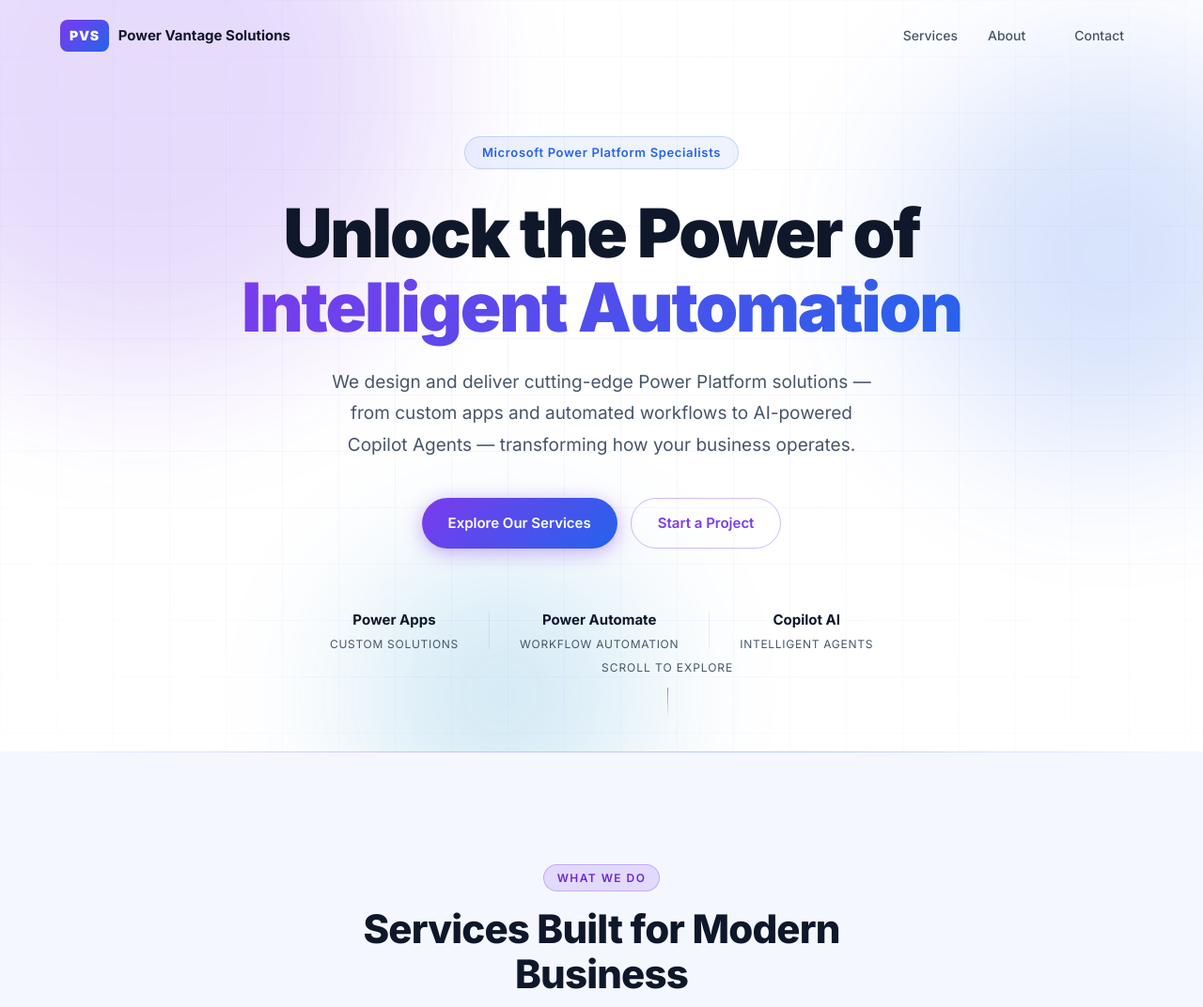
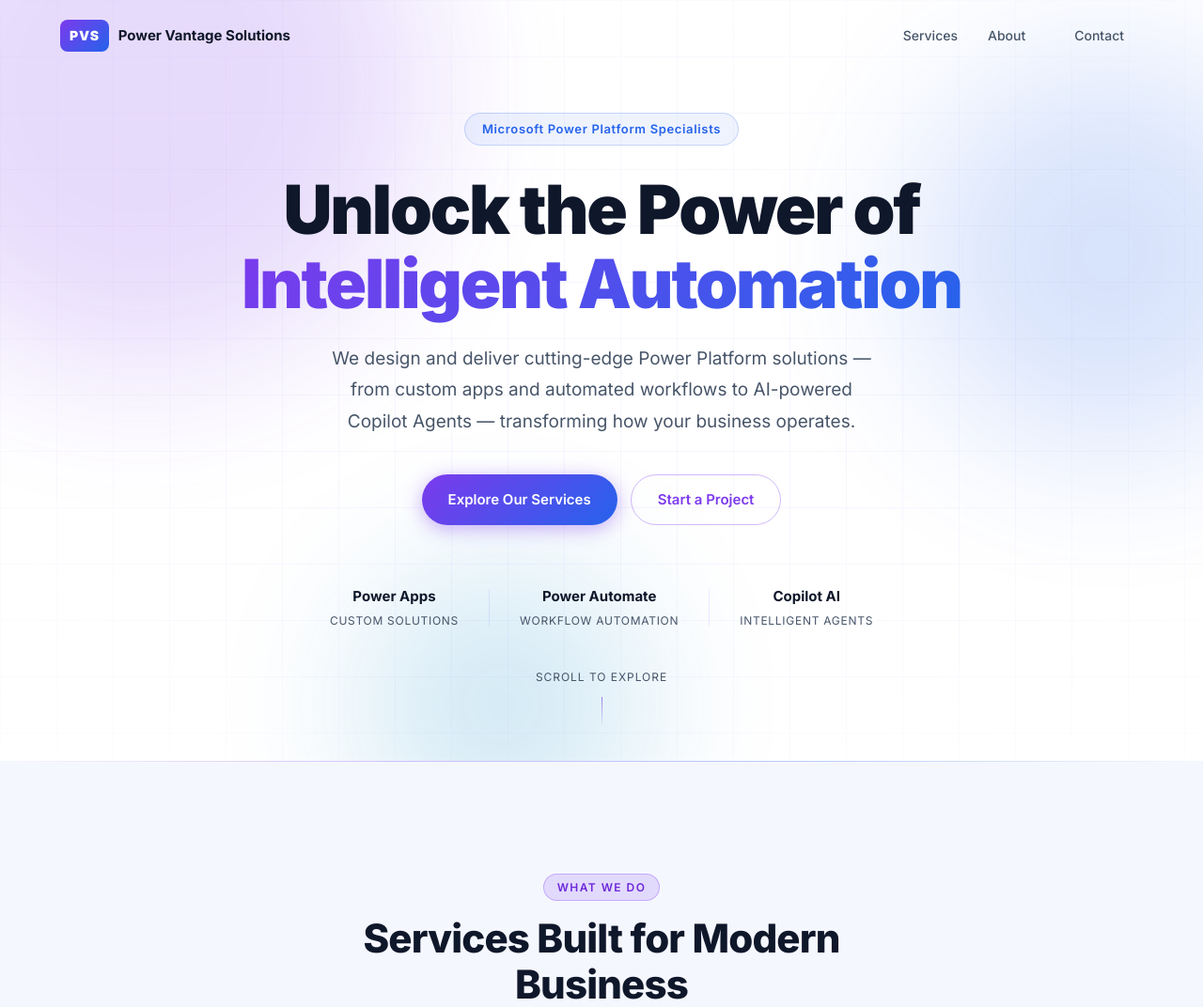
Before and after one commit to PBGeorge/PVS_New_Website, a PHP site: page / in a window 1280 px wide. Shown: the top 1072 px of the page at 94% size. Run offline with PHP 8.4, Linux system fonts and the light colour scheme.

Commit message:
re-arranged main section

```diff
--- a/index.html
+++ b/index.html
@@ -7,7 +7,7 @@
   <link rel="preconnect" href="https://fonts.googleapis.com" />
   <link rel="preconnect" href="https://fonts.gstatic.com" crossorigin />
   <link href="https://fonts.googleapis.com/css2?family=Inter:wght@300;400;500;600;700;800;900&display=swap" rel="stylesheet" />
-  <link rel="stylesheet" href="style.css" />
+  <link rel="stylesheet" href="style.css?v=2" />
 </head>
 <body>
 
--- a/style.css
+++ b/style.css
@@ -51,6 +51,7 @@ body {
   max-width: 1200px;
   margin: 0 auto;
   padding: 0 24px;
+  width: 100%;
 }
 
 .gradient-text {
@@ -249,7 +250,7 @@ body {
   justify-content: center;
   position: relative;
   overflow: hidden;
-  padding: 120px 0 80px;
+  padding: 120px 0 140px;
 }
 
 .hero-bg {
@@ -373,8 +374,8 @@ body {
 .hero-scroll-hint {
   position: absolute;
   bottom: 32px;
-  left: 50%;
-  transform: translateX(-50%);
+  left: 0;
+  right: 0;
   display: flex;
   flex-direction: column;
   align-items: center;
```
